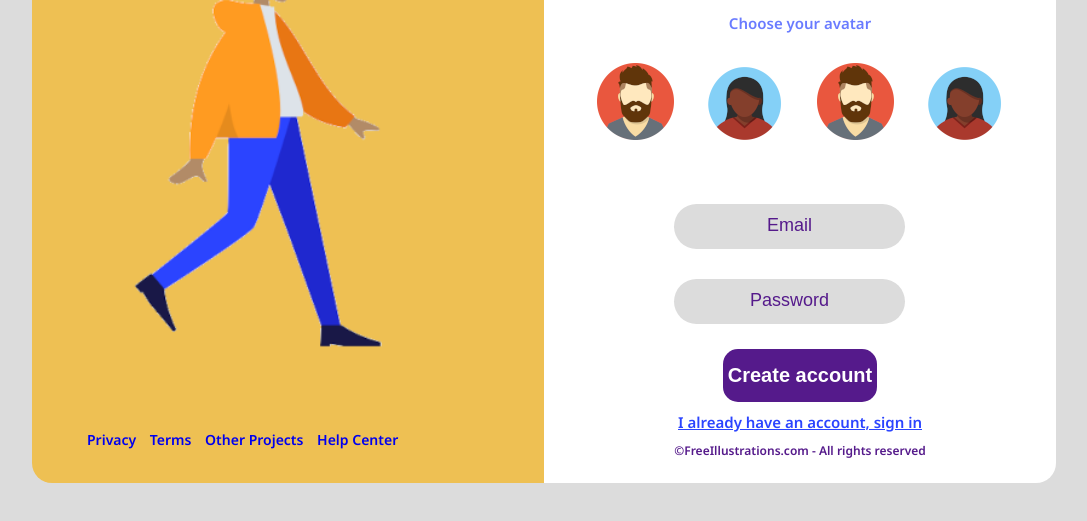
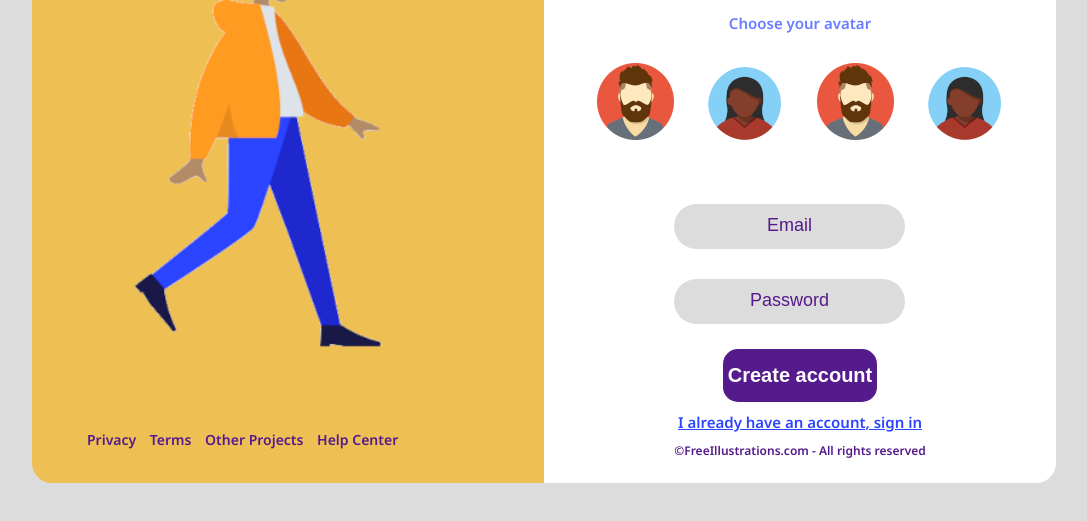
Before and after one commit to VitorG174/project-One, a plain HTML site: page index.html in a window 1280 px wide. Shown: the part 281-802 px from the top of the page, without its empty margins (96-1183 px from the left). Drawn offline with Linux system fonts and the light colour scheme.

Commit message:
Update style.css

```diff
--- a/Componets/css/style.css
+++ b/Componets/css/style.css
@@ -63,6 +63,7 @@
 .rodape a{
     text-decoration: none;
     list-style: none;
+    color: #551a8b;
 }
 .walppaper{
     width: 460px;
```
